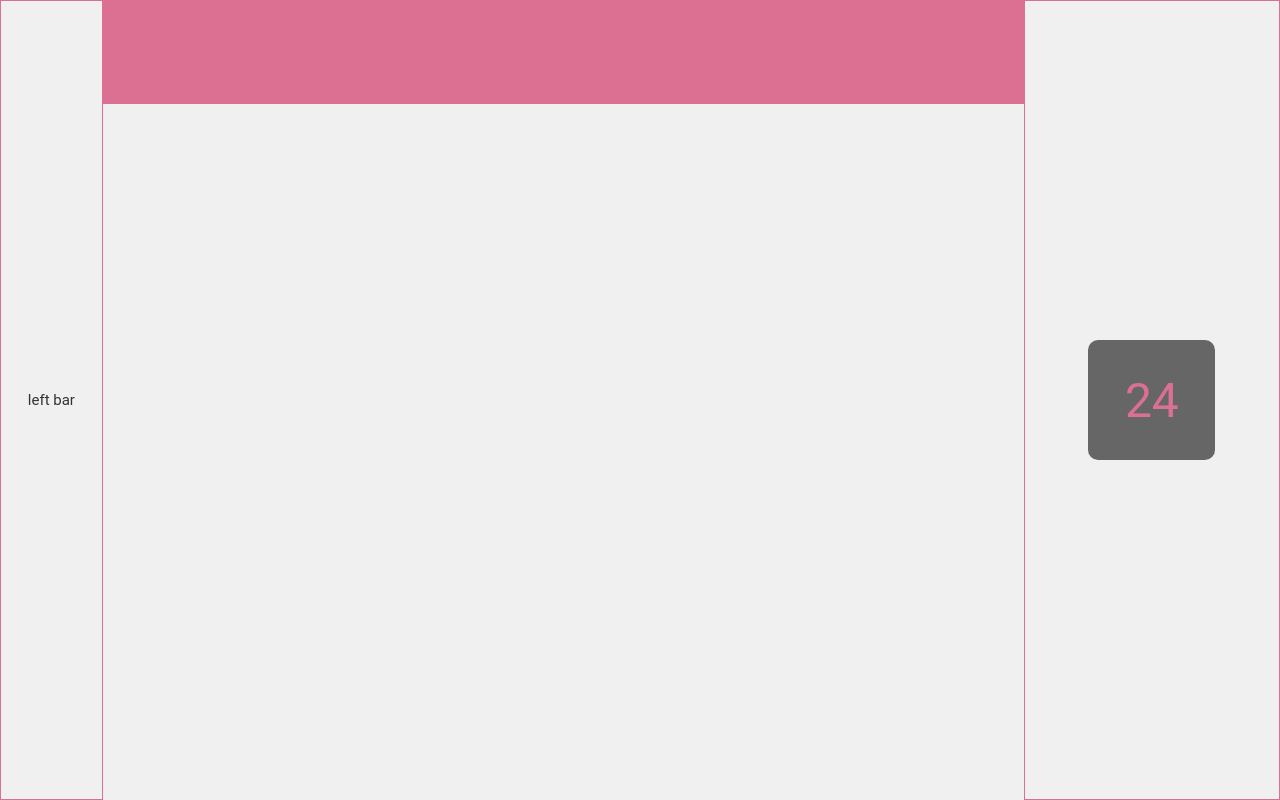
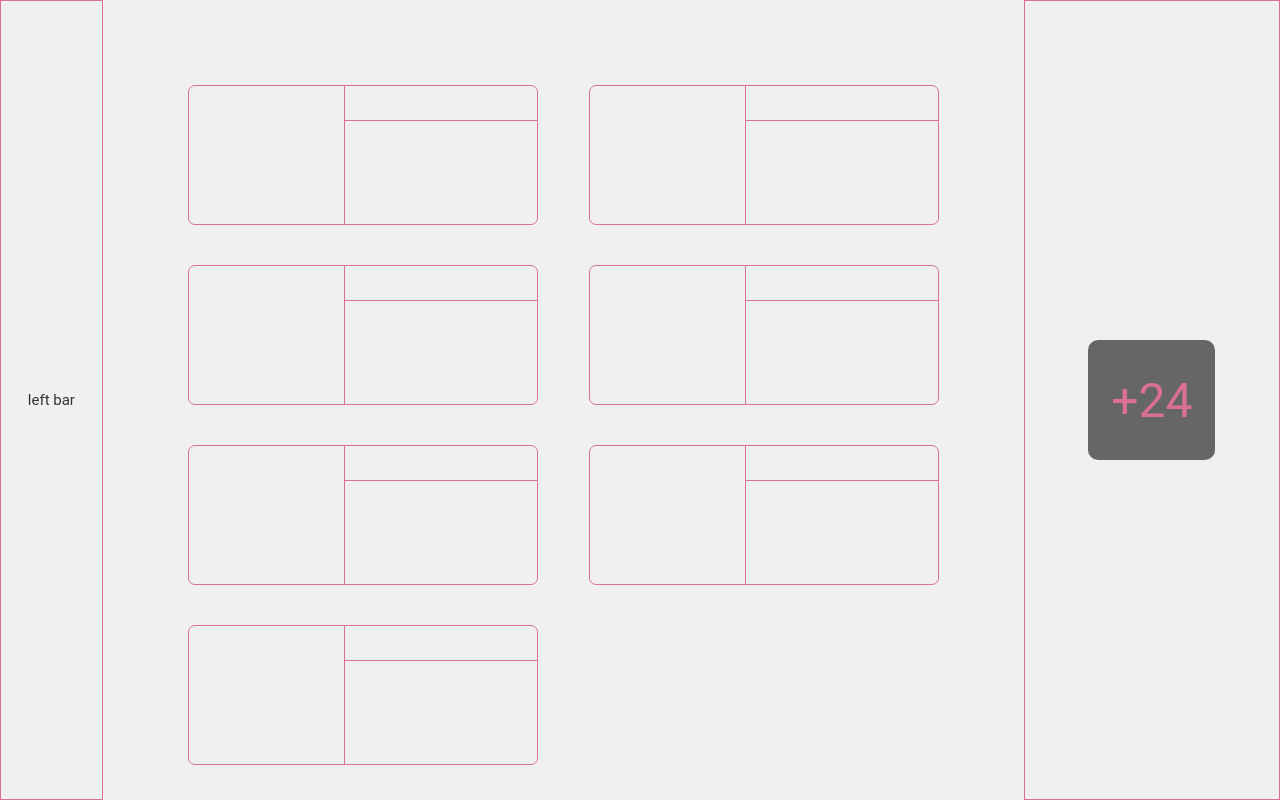
Before and after one commit to FredThiesen/dofus-mage-calculator, a React (Create React App) app: page / in a window 1280 px wide. Built offline with nearby package versions, Linux system fonts and the light colour scheme.

Commit message:
added rune cards (structure)

```diff
--- a/src/components/containers/Display.tsx
+++ b/src/components/containers/Display.tsx
@@ -6,5 +6,10 @@
 }
 
 export default function Display(props: ValueProps) {
-	return <DisplayContainer>{props.value}</DisplayContainer>
+	return (
+		<DisplayContainer>
+			{props.value > 0 && "+"}
+			{props.value}
+		</DisplayContainer>
+	)
 }
--- /dev/null
+++ b/src/components/containers/RuneCard.tsx
@@ -0,0 +1,15 @@
+import React from "react"
+import { Card, CardLeft, CardRight, TopBar } from "../../styles/Cards"
+
+export default function RuneCard() {
+	return (
+		<Card>
+			<CardLeft>{/* runes info */}</CardLeft>
+			<CardRight>
+				<TopBar></TopBar>
+				{/* normal, pa, ra,
+                runes png */}
+			</CardRight>
+		</Card>
+	)
+}
--- a/src/components/scenes/Home.tsx
+++ b/src/components/scenes/Home.tsx
@@ -1,6 +1,7 @@
 import React, { Component } from "react"
 import {
 	Body,
+	Content,
 	Header,
 	LeftBar,
 	MainContainer,
@@ -8,6 +9,7 @@
 } from "../../styles/Containers"
 import RuneBtn from "../buttons/RuneBtn"
 import Display from "../containers/Display"
+import RuneCard from "../containers/RuneCard"
 
 export default class Home extends Component {
 	render() {
@@ -19,6 +21,15 @@
 				<LeftBar>left bar</LeftBar>
 				<MainContainer>
 					<Header></Header>
+					<Content>
+						<RuneCard />
+						<RuneCard />
+						<RuneCard />
+						<RuneCard />
+						<RuneCard />
+						<RuneCard />
+						<RuneCard />
+					</Content>
 				</MainContainer>
 				<RightBar>
 					<Display value={24}></Display>
--- /dev/null
+++ b/src/styles/Cards.js
@@ -0,0 +1,39 @@
+import styled from "styled-components"
+
+export const Card = styled.div`
+	display: flex;
+	align-items: center;
+	width: 350px;
+	height: 140px;
+	border-radius: 7px;
+	flex-direction: row;
+	margin: 20px;
+	border: 1.5px solid palevioletred;
+`
+
+export const CardLeft = styled.div`
+	display: flex;
+	align-items: center;
+	justify-content: center;
+	width: 45%;
+	height: 100%;
+	border-right: 1px solid palevioletred;
+`
+
+export const CardRight = styled.div`
+	display: flex;
+	height: 100%;
+	width: 55%;
+`
+
+export const TopBar = styled.div`
+	display: flex;
+	flex-direction: row;
+	align-items: center;
+	height: 25%;
+	width: 100%;
+	border-bottom: 1px solid palevioletred;
+`
+export const TopBarItem = styled.div`
+	display: flex;
+`
--- a/src/styles/Containers.js
+++ b/src/styles/Containers.js
@@ -55,3 +55,10 @@
 	color: palevioletred;
 	font-size: 3rem;
 `
+export const Content = styled.div`
+	display: flex;
+	justify-content: space-between;
+	align-items: flex-start;
+	padding: 65px;
+	flex-wrap: wrap;
+`
```
Also changed, not shown: mage.txt (added).
